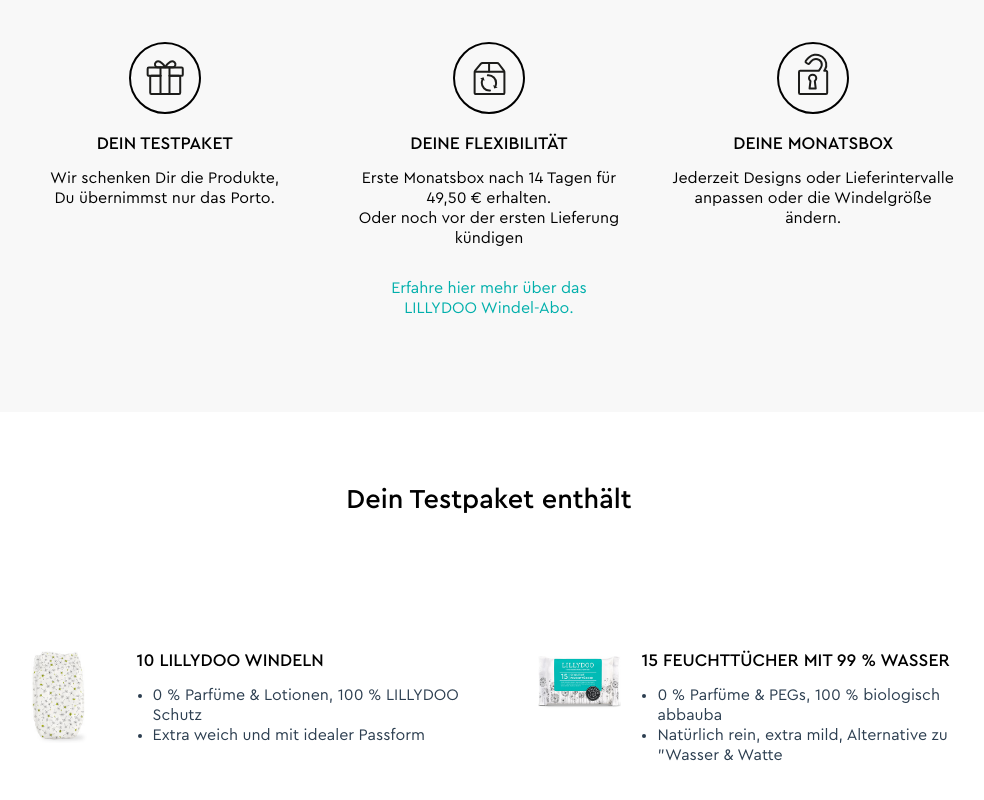
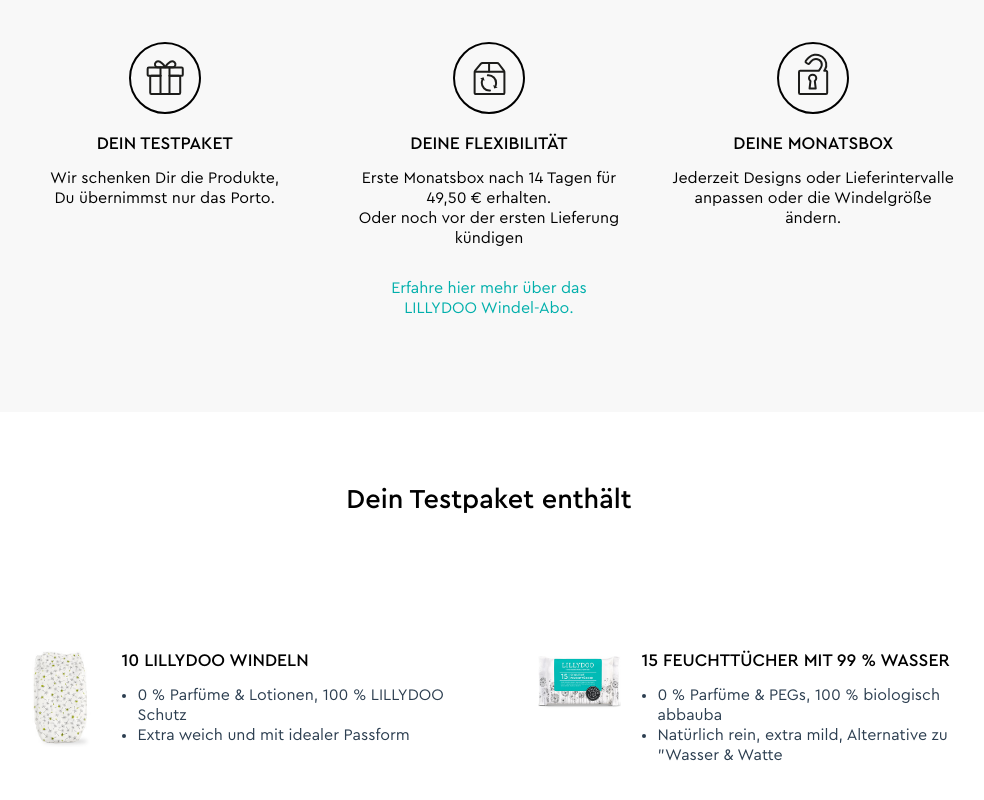
Before and after one commit to Muhammad-Almousa/test-vue, a Vue app: page /#/ in a window 1280 px wide. Shown: the part 1256-2056 px from the top of the page, without its empty margins (151-1135 px from the left). Built offline with nearby package versions, Linux system fonts and the light colour scheme.

Commit message:
fix some bugs

```diff
--- a/src/components/GetTestpaket.vue
+++ b/src/components/GetTestpaket.vue
@@ -39,10 +39,8 @@
 </script>
 <style lang="scss" scoped>
 $breakpoint-md: 767.98px;
-
+$breakpoint-xs: 575.98px;
 section {
-  min-width: 350px;
-
   h2 {
     width: 100%;
     text-align: center;
@@ -60,10 +58,12 @@
 
       .img-wrapper {
         width: 25%;
-        margin-right: 20px;
 
         img {
           max-width: 100%;
+        }
+        @media (max-width: $breakpoint-xs) {
+          width: 50%;
         }
       }
 
@@ -101,6 +101,10 @@
         img {
           max-width: 100%;
         }
+
+        @media (max-width: $breakpoint-xs) {
+          width: 50%;
+        }
       }
 
       .text-wrapper {
--- a/src/components/Testpaket.vue
+++ b/src/components/Testpaket.vue
@@ -40,7 +40,9 @@
           </li>
           <li>
             Preise inkl. MwSt., ggf. zzgl.
-            <a href="#">Versandkosten</a>
+            <a href="https://www.lillydoo.com/de/zahlung-und-versand"
+              >Versandkosten</a
+            >
           </li>
         </ul>
         <a href="#" class="btn">In den Warenkorb legen</a>
```
Also changed, not shown: src/assets/images/lillydoo-testpaket-30.jpg.
